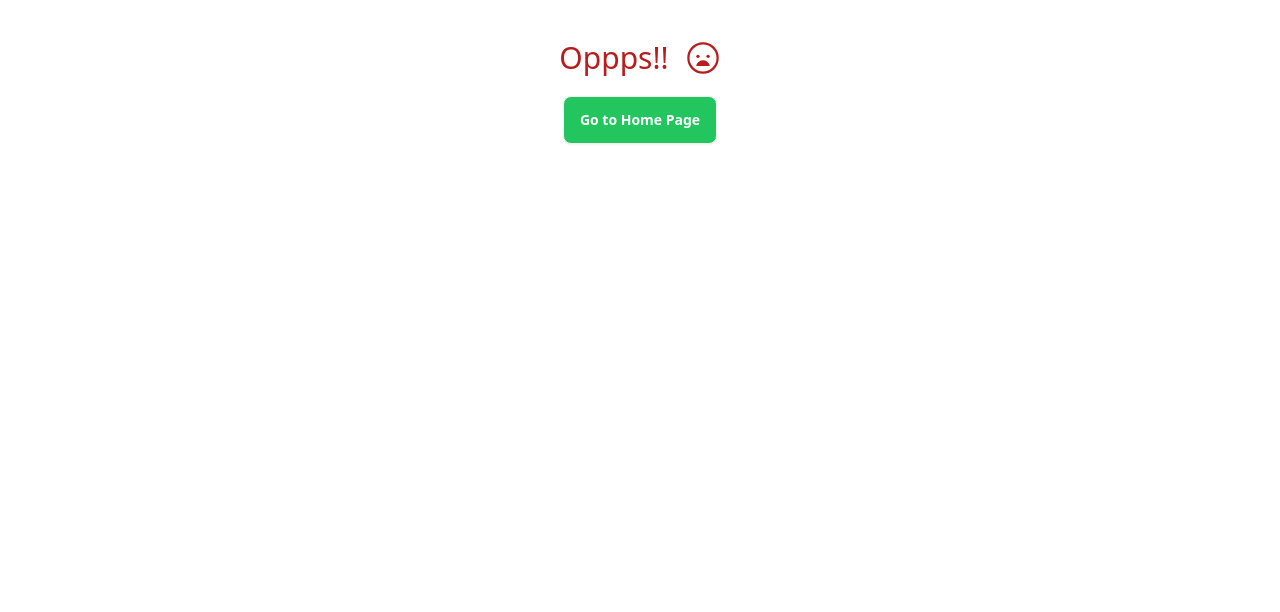
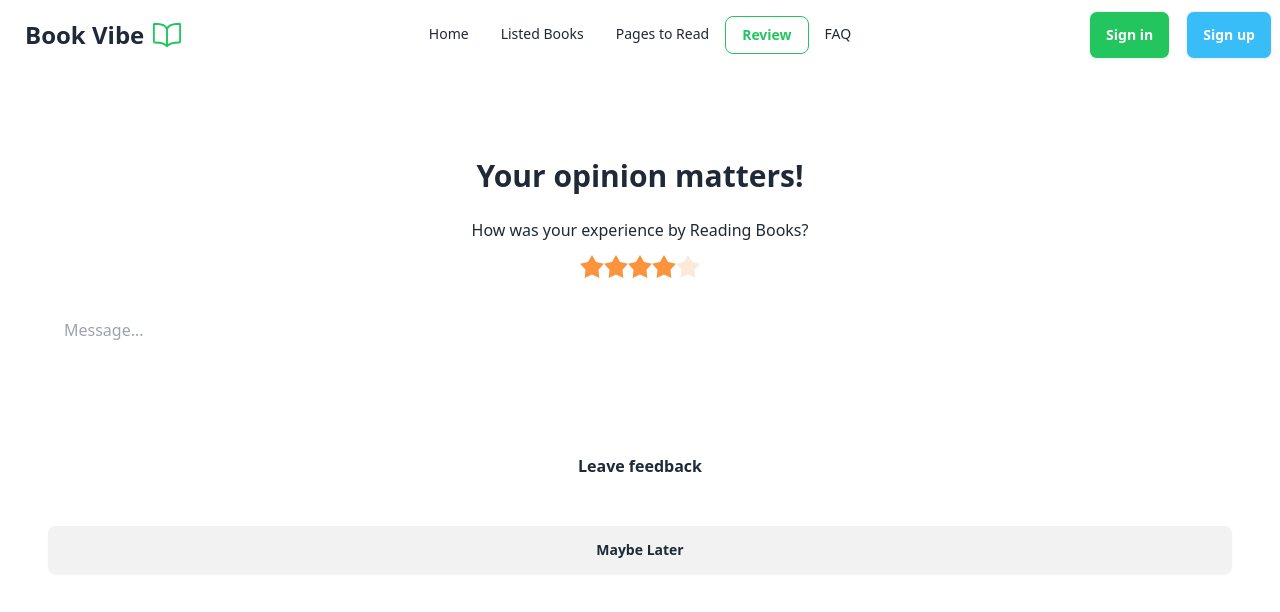
Before and after one commit to Srabosthy23/React-Book-Review, a React app: page /review in a window 1280 px wide. Shown: the top 612 px of the page. Built offline with nearby package versions, Linux system fonts and the light colour scheme; the HTML template or start-up script is replaced by a standard one.

Commit message:
two extra route review and FAQ added

```diff
--- a/src/components/Books.jsx
+++ b/src/components/Books.jsx
@@ -13,7 +13,7 @@ const Books = () => {
     return (
         <div>
             <h2 className="mt-5 text-4xl font-bold text-center">Books</h2>
-            <div className="grid grid-cols-1 md:grid-cols-2 lg:grid-cols-3 gap-4 mt-5">
+            <div className="grid grid-cols-1 md:grid-cols-2 lg:grid-cols-3 gap-4 mt-10">
                 {
                     books.map(book => <BookCard
                         key = {book.bookId}
--- /dev/null
+++ b/src/components/FaqAboutBook.jsx
@@ -0,0 +1,44 @@
+const FaqAboutBook = () => {
+            return (
+                <section className=" mt-10 dark:bg-gray-100 dark:text-gray-800">
+                    <div className="container flex flex-col justify-center p-4 mx-auto md:p-8">
+                        <p className="p-2 text-sm font-medium tracking-wider text-center uppercase">How it works</p>
+                        <h2 className="mb-12 text-4xl font-bold leading-none text-center sm:text-5xl">Frequently Asked Questions</h2>
+                        <div className="flex flex-col divide-y sm:px-8 lg:px-12 xl:px-32 dark:divide-gray-300">
+                            <details>
+                                <summary className="py-2 outline-none cursor-pointer focus:underline">How can I improve my reading speed?</summary>
+                                <div className="px-4 pb-4">
+                                    <p>You can improve your reading speed through practice and techniques such as minimizing subvocalization, using a pointer or your finger to guide your eyes, and avoiding regression (re-reading passages unnecessarily).</p>
+                                </div>
+                            </details>
+                            <details>
+                                <summary className="py-2 outline-none cursor-pointer focus:underline">What are some effective strategies for retaining what I read?</summary>
+                                <div className="px-4 pb-4">
+                                    <p>Effective strategies for retaining information include active reading (e.g., taking notes, highlighting key points), summarizing sections after reading them, and reviewing material periodically.</p>
+                                </div>
+                            </details>
+                            <details>
+                                <summary className="py-2 outline-none cursor-pointer focus:underline">What is the best time of day to read?</summary>
+                                <div className="px-4 pb-4 space-y-2">
+                                    <p>The best time to read varies for each individual. Some prefer reading in the morning to start their day, while others enjoy reading in the evening as a way to unwind before bed. Experiment with different times to find what works best for you.</p>
+                                </div>
+                            </details>
+                            <details>
+                                <summary className="py-2 outline-none cursor-pointer focus:underline">Should I read multiple books at once?</summary>
+                                <div className="px-4 pb-4 space-y-2">
+                                    <p>Reading multiple books at once is a personal preference. Some find it enriching to read multiple books concurrently, while others prefer focusing on one book at a time. Experiment to see what approach helps you maintain engagement and enjoyment.</p>
+                                </div>
+                            </details>
+                            <details>
+                                <summary className="py-2 outline-none cursor-pointer focus:underline">What are the benefits of reading fiction vs. non-fiction?</summary>
+                                <div className="px-4 pb-4 space-y-2">
+                                    <p>Fiction can foster empathy, creativity, and emotional intelligence, while non-fiction can provide knowledge, insights, and practical skills. Both genres offer unique benefits, and the choice depends on your preferences and goals.</p>
+                                </div>
+                            </details>
+                        </div>
+                    </div>
+                </section>
+            );
+        };
+
+export default FaqAboutBook;
--- a/src/components/Library.jsx
+++ /dev/null
@@ -1,9 +0,0 @@
-const Library = () => {
-    return (
-        <div>
-            <h2 className="text-3xl text-center font-bold mt-5">Book Library</h2>
-        </div>
-    );
-};
-
-export default Library;
--- a/src/components/Navbar.jsx
+++ b/src/components/Navbar.jsx
@@ -7,8 +7,10 @@ const Navbar = () => {
         <li><NavLink to={"/"} className={({isActive}) => isActive? "text-green-500 border border-green-500 font-bold" : "font-normal"}>Home</NavLink></li>
         <li><NavLink to={"/listbook"} className={({isActive}) => isActive? "text-green-500 border border-green-500 font-bold" : "font-normal"}>Listed Books</NavLink></li>
         <li><NavLink to={"/pageread"} className={({isActive}) => isActive? "text-green-500 border border-green-500 font-bold" : "font-normal"}>Pages to Read</NavLink></li>
-        <li><NavLink to={"/library"} className={({isActive}) => isActive? "text-green-500 border border-green-500 font-bold" : "font-normal"}>Library</NavLink></li>
-        <li><NavLink to={"/readingchallenge"} className={({isActive}) => isActive? "text-green-500 border border-green-500 font-bold" : "font-normal"}>Reading Challenge</NavLink></li>
+        <li><NavLink to={"/review"} className={({isActive}) => isActive? "text-green-500 border border-green-500 font-bold" : "font-normal"}>Review</NavLink></li>
+        <li><NavLink to={"/faq"} className={({isActive}) => isActive? "text-green-500 border border-green-500 font-bold" : "font-normal"}>FAQ</NavLink></li>
+
+
     </>
 
     return (
--- a/src/components/ReadingChallenge.jsx
+++ /dev/null
@@ -1,9 +0,0 @@
-const ReadingChallenge = () => {
-    return (
-        <div>
-            <h2>This is reading challenge page</h2>
-        </div>
-    );
-};
-
-export default ReadingChallenge;
--- /dev/null
+++ b/src/components/Review.jsx
@@ -0,0 +1,28 @@
+const Review = () => {
+    return (
+        <div className="flex flex-col items-center justify-center  p-8 shadow-sm rounded-xl mt-10 lg:p-12 dark:bg-gray-50 dark:text-gray-800">
+            <div className="flex flex-col items-center w-full">
+                <h2 className="text-3xl font-semibold text-center">Your opinion matters!</h2>
+                <div className="flex flex-col items-center py-6 space-y-3">
+                    <span className="text-center">How was your experience by Reading Books?</span>
+                    <div className="rating">
+                        <input type="radio" name="rating-2" className="mask mask-star-2 bg-orange-400" />
+                        <input type="radio" name="rating-2" className="mask mask-star-2 bg-orange-400"  />
+                        <input type="radio" name="rating-2" className="mask mask-star-2 bg-orange-400" />
+                        <input type="radio" name="rating-2" className="mask mask-star-2 bg-orange-400" checked />
+                        <input type="radio" name="rating-2" className="mask mask-star-2 bg-orange-400" />
+                    </div>
+                </div>
+                <div className="flex flex-col w-full">
+                    <textarea rows="3" placeholder="Message..." className="p-4 rounded-md resize-none dark:text-gray-800 dark:bg-gray-50"></textarea>
+                    <button type="button" className="py-4 my-8 font-semibold rounded-md dark:text-gray-50 dark:bg-sky-400">Leave feedback</button>
+                </div>
+            </div>
+            <div className="flex items-center justify-center w-full">
+                <button className="btn w-full hover:bg-green-500">Maybe Later</button>
+            </div>
+        </div>
+    );
+};
+
+export default Review;
```
Also changed, not shown: src/main.jsx (+8 -6 lines).
